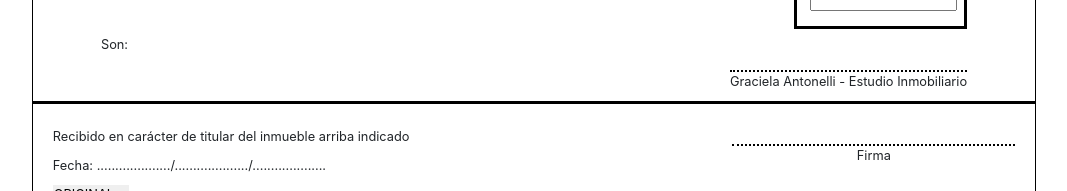
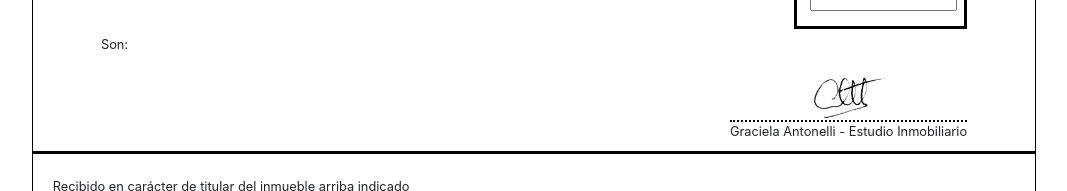
Before and after one commit to AndresMarolt/recibos-frontend, a React (Create React App) app: page / in a window 1280 px wide. Shown: the part 847-1038 px from the top of the page, without its empty margins (106-1173 px from the left). Built offline with nearby package versions, Linux system fonts and the light colour scheme; no server answers; sample sign-in values are in the browser's storage.

Commit message:
Add printed sign

```diff
--- a/src/components/Receipt/ReceiptPayment/ReceiptPayment.css
+++ b/src/components/Receipt/ReceiptPayment/ReceiptPayment.css
@@ -76,8 +76,17 @@ div.sign {
     justify-content: flex-end;
 }
 
+div.sign div {
+    position: relative;
+}
+
 div.sign p {
     justify-self: flex-end;
     text-align: center;
     border-top: 2px dotted black;
 }
+
+div.sign img {
+    width: 90px;
+    height: 50px;
+}
--- a/src/components/Receipt/ReceiptPayment/ReceiptPayment.js
+++ b/src/components/Receipt/ReceiptPayment/ReceiptPayment.js
@@ -106,9 +106,12 @@ const ReceiptPayment = ({tenant}) => {
 
             <div className="d-flex align-items-center mt-3">
                 <div className="sign">
-                    <p>
-                        Graciela Antonelli - Estudio Inmobiliario
-                    </p>
+                    <div class="d-flex flex-column align-items-center">
+                        <img src="./img/firma.png"/>
+                        <p>
+                            Graciela Antonelli - Estudio Inmobiliario
+                        </p>
+                    </div>
                 </div>
             </div>
 
```
Also changed, not shown: public/img/firma.png (added).
